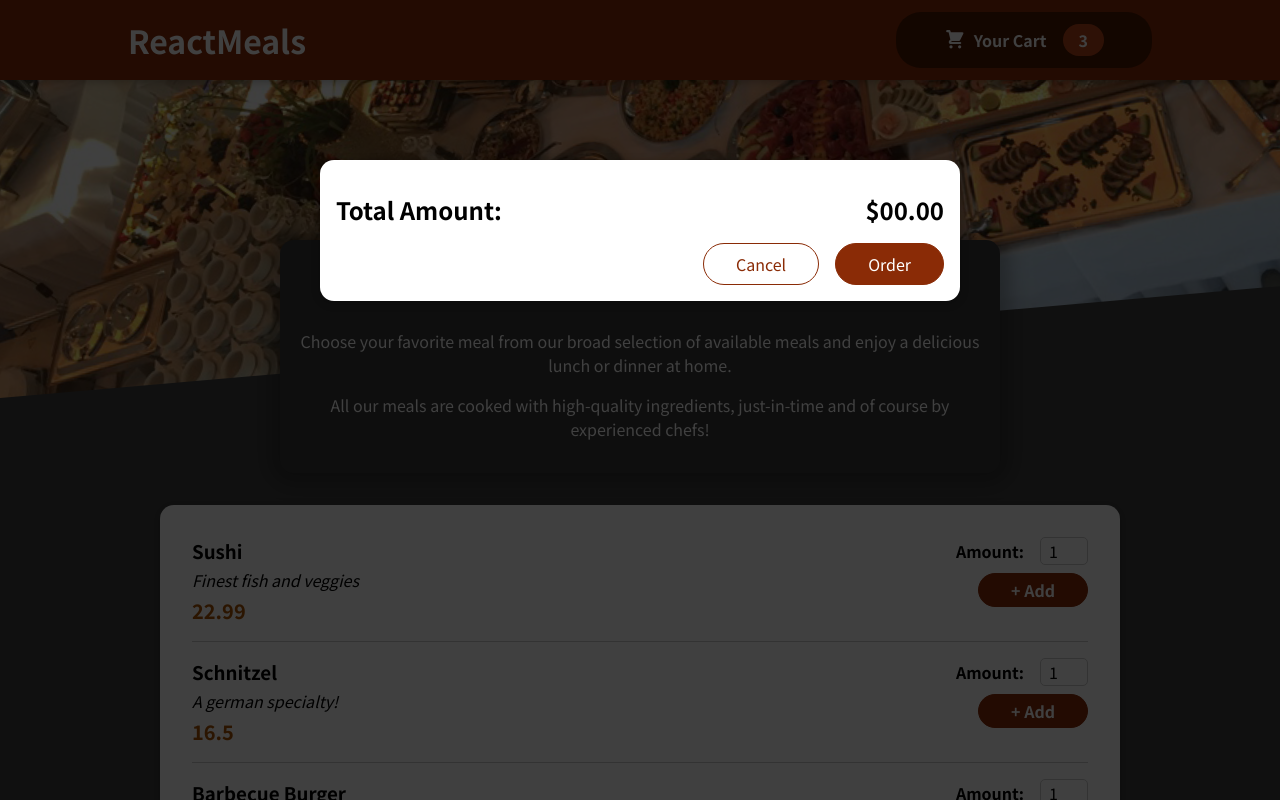
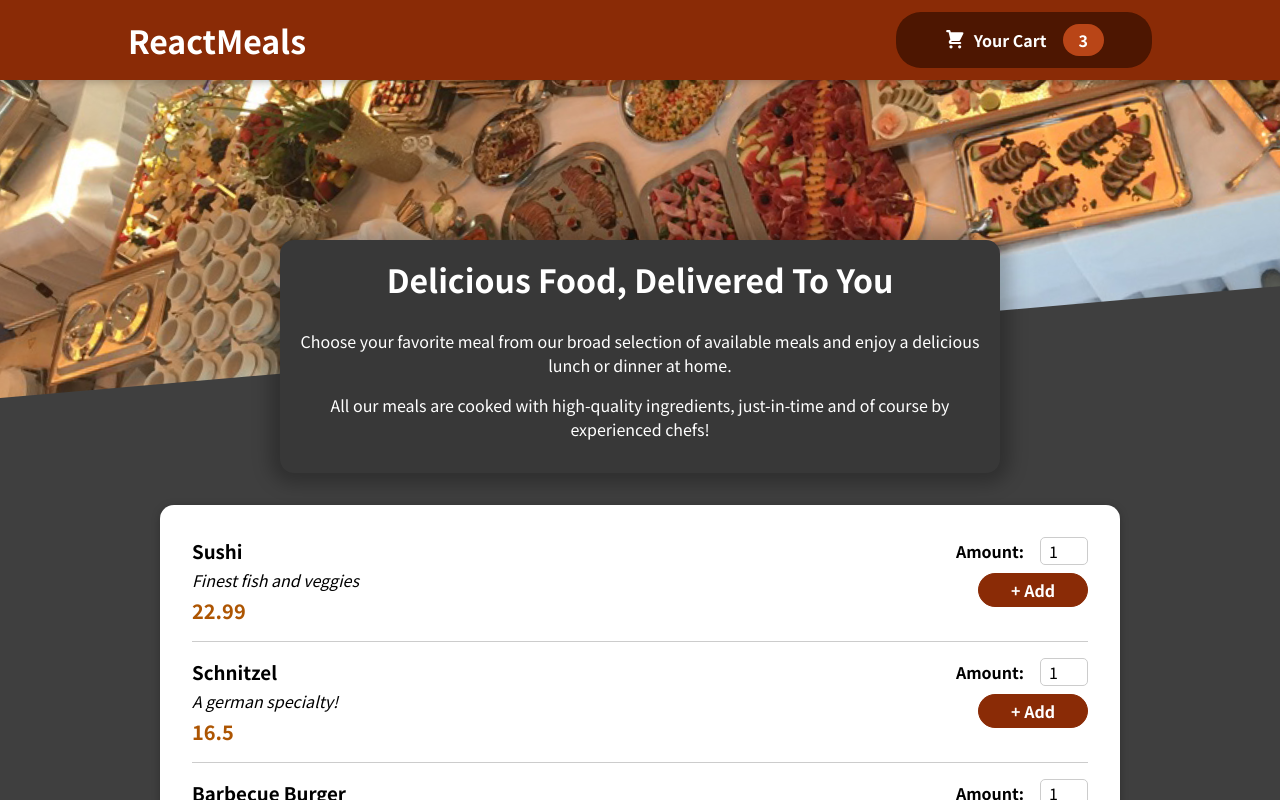
Before and after one commit to Isaias-tech/food-order-v2, a React (Create React App) app: page / in a window 1280 px wide. Shown: the top 800 px of the page. Built offline with nearby package versions, Linux system fonts and the light colour scheme.

Commit message:
Logic to show and hide the cart is added

```diff
--- a/src/App.js
+++ b/src/App.js
@@ -1,13 +1,23 @@
-import React, { Fragment } from 'react';
+import React, { Fragment, useState } from 'react';
 import Cart from './Components/Cart/Cart';
 import Header from './Components/Header/Header';
 import Meals from './Components/Meals/Meals';
 
 const App = () => {
+    const [showCart, setShowCart] = useState(false);
+
+    const showCartHandler = () => {
+        setShowCart(true);
+    };
+
+    const hideCartHandler = () => {
+        setShowCart(false);
+    };
+
     return (
         <Fragment>
-            <Cart />
-            <Header />
+            {showCart && <Cart onHideCart={hideCartHandler}/>}
+            <Header onShowCart={showCartHandler}/>
             <main>
                 <Meals />
             </main>
--- a/src/Components/Cart/Cart.js
+++ b/src/Components/Cart/Cart.js
@@ -3,22 +3,27 @@ import Modal from '../UI/Modal';
 import CartItem from './CartItem';
 import classes from './Cart.module.css';
 
-const Cart = () => {
+const Cart = (props) => {
     const totalAmount = `$00.00`;
 
     const cartItems = <CartItem />;
 
+    const orderHandler = () => {
+        console.log('Ordering...');
+        props.onHideCart();
+    };
+
     return (
         <Fragment>
-            <Modal>
+            <Modal onHideCart={props.onHideCart}>
                 {cartItems}
                 <div className={classes.total}>
                     <span>Total Amount:</span>
                     <span>{totalAmount}</span>
                 </div>
                 <div className={classes.actions}>
-                    <button className={classes['button--alt']}>Cancel</button>
-                    <button className={classes.button}>Order</button>
+                    <button className={classes['button--alt']} onClick={props.onHideCart} >Cancel</button>
+                    <button className={classes.button} onClick={orderHandler} >Order</button>
                 </div>
             </Modal>
         </Fragment>
--- a/src/Components/Header/Header.js
+++ b/src/Components/Header/Header.js
@@ -3,12 +3,12 @@ import classes from './Header.module.css';
 import mealImage from '../../Assets/meals.jpg';
 import HeaderCartButton from './HeaderCartButton';
 
-const Header = () => {
+const Header = (props) => {
     return (
         <Fragment>
             <header className={classes.header}>
                 <h1>ReactMeals</h1>
-                <HeaderCartButton />
+                <HeaderCartButton onShowCart={props.onShowCart}/>
             </header>
             <div className={classes['main-image']}>
                 <img src={mealImage} alt="Meals" />
--- a/src/Components/Header/HeaderCartButton.js
+++ b/src/Components/Header/HeaderCartButton.js
@@ -2,9 +2,9 @@ import React from 'react';
 import classes from './HeaderCartButton.module.css';
 import CartIcon from '../Cart/CartIcon';
 
-const HeaderCartButton = () => {
+const HeaderCartButton = (props) => {
     return (
-        <button className={classes.button}>
+        <button className={classes.button} onClick={props.onShowCart}>
             <span className={classes.icon}>
                 <CartIcon />
             </span>
--- a/src/Components/UI/Modal.js
+++ b/src/Components/UI/Modal.js
@@ -3,9 +3,9 @@ import ReactDom from 'react-dom';
 import classes from './Modal.module.css';
 
 
-const BackDrop = () => {
+const BackDrop = (props) => {
     return (
-        <div className={classes.backdrop}></div>
+        <div className={classes.backdrop} onClick={props.onHideCart}></div>
     );
 };
 
@@ -23,7 +23,7 @@ const Modal = (props) => {
     const cartModal = document.getElementById('cartModal');
     return (
         <Fragment>
-            {ReactDom.createPortal(<BackDrop/>, cartModal)}
+            {ReactDom.createPortal(<BackDrop onHideCart={props.onHideCart}/>, cartModal)}
             {ReactDom.createPortal(<ModalOverlay>{props.children}</ModalOverlay>, cartModal)}
         </Fragment>
 
```
Also changed, not shown: 1 other file (tests, documents, lock files or other folders).
